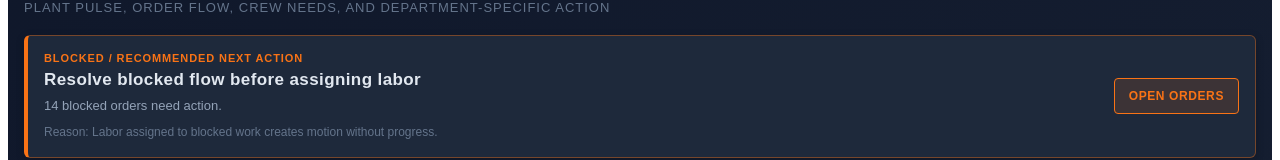
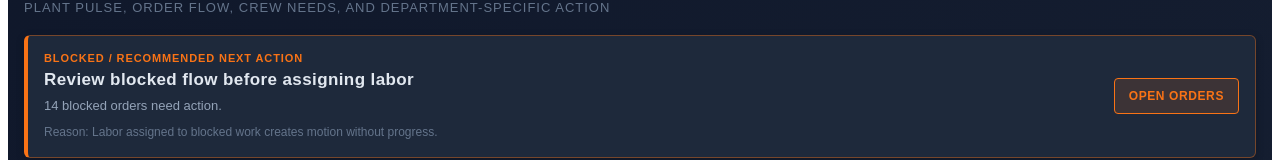
Before and after one commit to jcm-digital-coworker/JCM-Command-Center, a React (Vite) app: page / in a window 1280 px wide. Shown: the part 273-433 px from the top of the page. Built offline with nearby package versions, Linux system fonts and the light colour scheme.

Commit message:
Clarify command recommendation review copy (#21)

```diff
--- a/src/logic/commandRecommendations.ts
+++ b/src/logic/commandRecommendations.ts
@@ -51,7 +51,7 @@ export function getCommandRecommendation(
     if (runtime.qaHolds.length > 0) {
       return {
         severity: 'critical',
-        title: 'Clear QA holds before downstream work moves',
+        title: 'Review QA holds before downstream work moves',
         detail: `${runtime.qaHolds.length} order${runtime.qaHolds.length === 1 ? ' has' : 's have'} QA hold or failed status.`,
         reason: 'A QA hold can make otherwise runnable work unsafe to release or ship.',
         targetTab: 'risk',
@@ -62,7 +62,7 @@ export function getCommandRecommendation(
     if (runtime.materialIssues.length > 0) {
       return {
         severity: 'watch',
-        title: 'Resolve material readiness first',
+        title: 'Review material readiness first',
         detail: `${runtime.materialIssues.length} open order${runtime.materialIssues.length === 1 ? ' is' : 's are'} not fully material-ready.`,
         reason: 'Material is the physical start gate. Production cannot move what has not been staged or received.',
         targetTab: 'receiving',
@@ -94,7 +94,7 @@ export function getCommandRecommendation(
   if (runtime.blockedOrders.length > 0) {
     return {
       severity: 'blocked',
-      title: 'Resolve blocked flow before assigning labor',
+      title: 'Review blocked flow before assigning labor',
       detail: `${runtime.blockedOrders.length} blocked order${runtime.blockedOrders.length === 1 ? '' : 's'} need action.`,
       reason: 'Labor assigned to blocked work creates motion without progress.',
       targetTab: 'orders',
```
